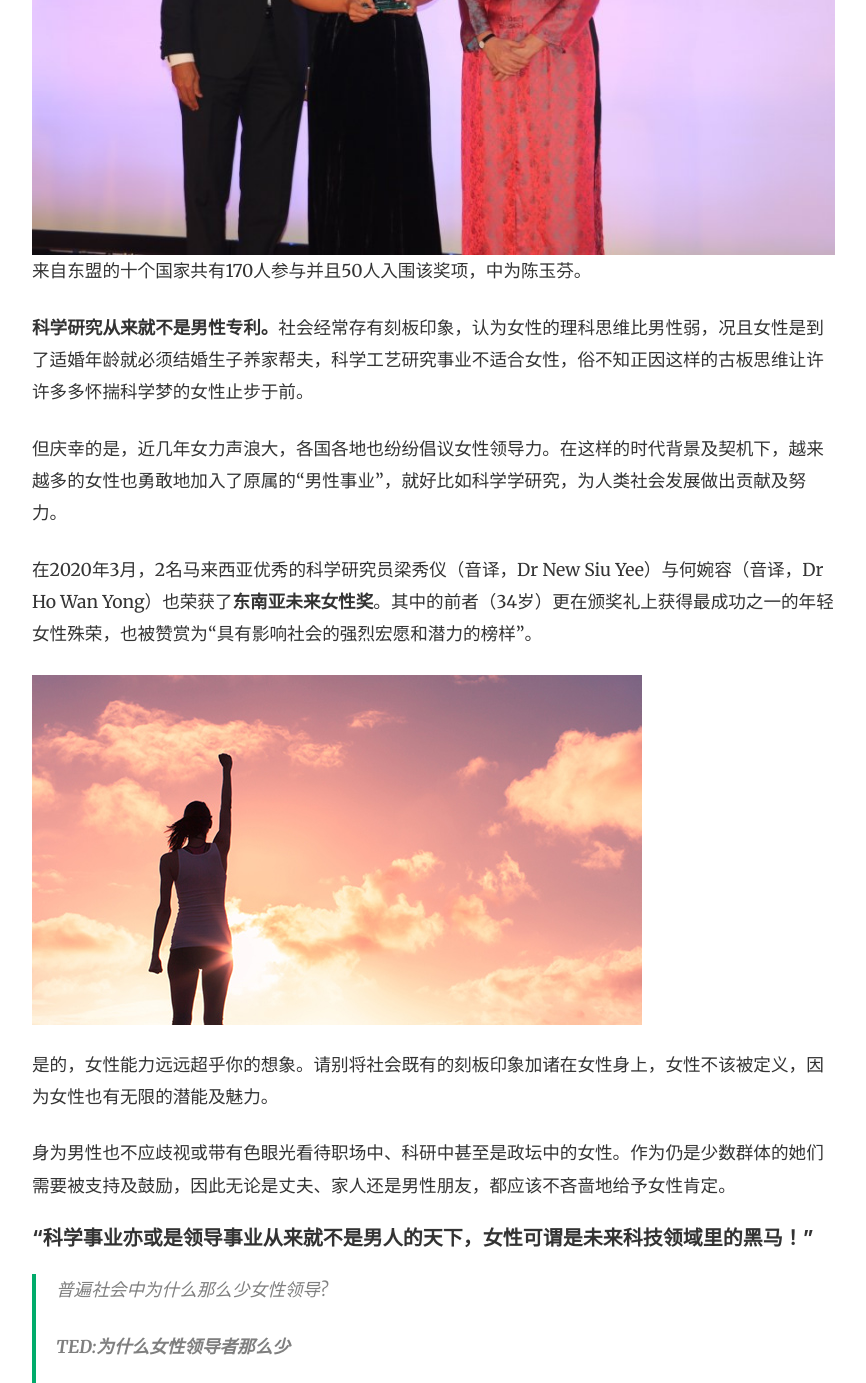
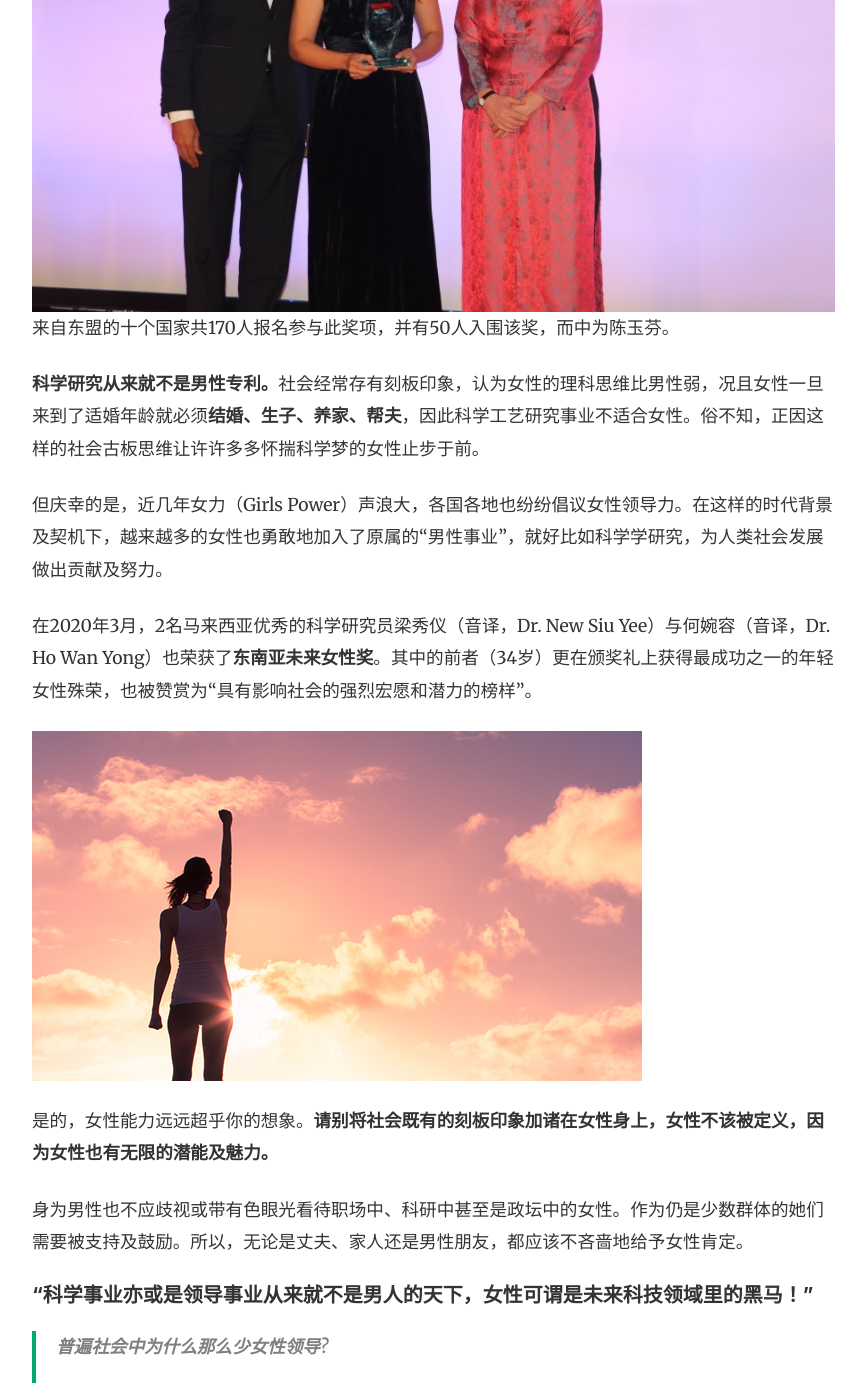
Before and after one commit to yeeshuenn/Science, a Jekyll site: the page built from _posts/2021-03-20-science-girls.md, in a window 1280 px wide and 1400 px high, scrolled down 1019 px, cut to the strip 0-1383 px from the top of the window. Shown: the whole strip, without its empty margins (253-1119 px from the left). Built offline with Jekyll 4.4.1, drawn with Linux system fonts in a browser that asks for light colours; nearby versions of some CDN libraries; some of the changed text lies outside the part shown.

Commit message:
上传更新

```diff
--- a/_posts/2021-03-20-science-girls.md
+++ b/_posts/2021-03-20-science-girls.md
@@ -7,30 +7,32 @@ featured: true
 
 对于科学研究和科学家这个名词，或许大家脑海中一闪而过的人物及形象会是男性，比如牛顿、阿基米德、霍金等这些伟大的智者。可是现实生活中，我们好像忘却了，**科学家这个身份不应有男女之分，女性科学家也应该被受大家记得及尊重**。
 
-在21世纪时代，现今有三分之一的科学工艺研究人员是女性，而在我处国家马来西亚，近年来女性从事科技事业的比例也表现不俗。2020年8月，一位来自马来西亚女性科学家陈玉芬博士更是获得了以预防为主题的**2020年东盟-美国女性科学奖**。
+在21世纪时代，现今有三分之一的科学工艺研究人员是女性，而在我处国家马来西亚，近年来女性从事科技事业的比例也表现不俗。
+
+2020年8月，一位来自马来西亚女性科学家陈玉芬博士更是获得了以预防为主题的**2020年东盟-美国女性科学奖**。
 
 
 ![002](../assets/images/2.jpg)
-来自东盟的十个国家共有170人参与并且50人入围该奖项，中为陈玉芬。
+来自东盟的十个国家共170人报名参与此奖项，并有50人入围该奖，而中为陈玉芬。
 
 
 
 
-**科学研究从来就不是男性专利。**社会经常存有刻板印象，认为女性的理科思维比男性弱，况且女性是到了适婚年龄就必须结婚生子养家帮夫，科学工艺研究事业不适合女性，俗不知正因这样的古板思维让许许多多怀揣科学梦的女性止步于前。
+**科学研究从来就不是男性专利。**社会经常存有刻板印象，认为女性的理科思维比男性弱，况且女性一旦来到了适婚年龄就必须**结婚、生子、养家、帮夫**，因此科学工艺研究事业不适合女性。俗不知，正因这样的社会古板思维让许许多多怀揣科学梦的女性止步于前。
 
-但庆幸的是，近几年女力声浪大，各国各地也纷纷倡议女性领导力。在这样的时代背景及契机下，越来越多的女性也勇敢地加入了原属的“男性事业”，就好比如科学学研究，为人类社会发展做出贡献及努力。
+但庆幸的是，近几年女力（Girls Power）声浪大，各国各地也纷纷倡议女性领导力。在这样的时代背景及契机下，越来越多的女性也勇敢地加入了原属的“男性事业”，就好比如科学学研究，为人类社会发展做出贡献及努力。
 
-在2020年3月，2名马来西亚优秀的科学研究员梁秀仪（音译，Dr New Siu Yee）与何婉容（音译，Dr Ho Wan Yong）也荣获了**东南亚未来女性奖**。其中的前者（34岁）更在颁奖礼上获得最成功之一的年轻女性殊荣，也被赞赏为“具有影响社会的强烈宏愿和潜力的榜样”。
+在2020年3月，2名马来西亚优秀的科学研究员梁秀仪（音译，Dr. New Siu Yee）与何婉容（音译，Dr. Ho Wan Yong）也荣获了**东南亚未来女性奖**。其中的前者（34岁）更在颁奖礼上获得最成功之一的年轻女性殊荣，也被赞赏为“具有影响社会的强烈宏愿和潜力的榜样”。
 
 
 ![003](../assets/images/3.jpg)
 
 
 
-是的，女性能力远远超乎你的想象。请别将社会既有的刻板印象加诸在女性身上，女性不该被定义，因为女性也有无限的潜能及魅力。
+是的，女性能力远远超乎你的想象。**请别将社会既有的刻板印象加诸在女性身上，女性不该被定义，因为女性也有无限的潜能及魅力。**
 
 
-身为男性也不应歧视或带有色眼光看待职场中、科研中甚至是政坛中的女性。作为仍是少数群体的她们需要被支持及鼓励，因此无论是丈夫、家人还是男性朋友，都应该不吝啬地给予女性肯定。
+身为男性也不应歧视或带有色眼光看待职场中、科研中甚至是政坛中的女性。作为仍是少数群体的她们需要被支持及鼓励。所以，无论是丈夫、家人还是男性朋友，都应该不吝啬地给予女性肯定。
 
 ##### “科学事业亦或是领导事业从来就不是男人的天下，女性可谓是未来科技领域里的黑马！”
 
@@ -38,9 +40,7 @@ featured: true
 
 
 
-> 普遍社会中为什么那么少女性领导?
->
-> **TED:为什么女性领导者那么少**
+> **普遍社会中为什么那么少女性领导?**
 > <iframe width="900" height="600" src="//player.bilibili.com/player.html?aid=21946204&bvid=BV1rW411K7Le&cid=36248978&page=1" scrolling="no" border="0" frameborder="no" framespacing="0" allowfullscreen="true"> </iframe>
 
 
```
